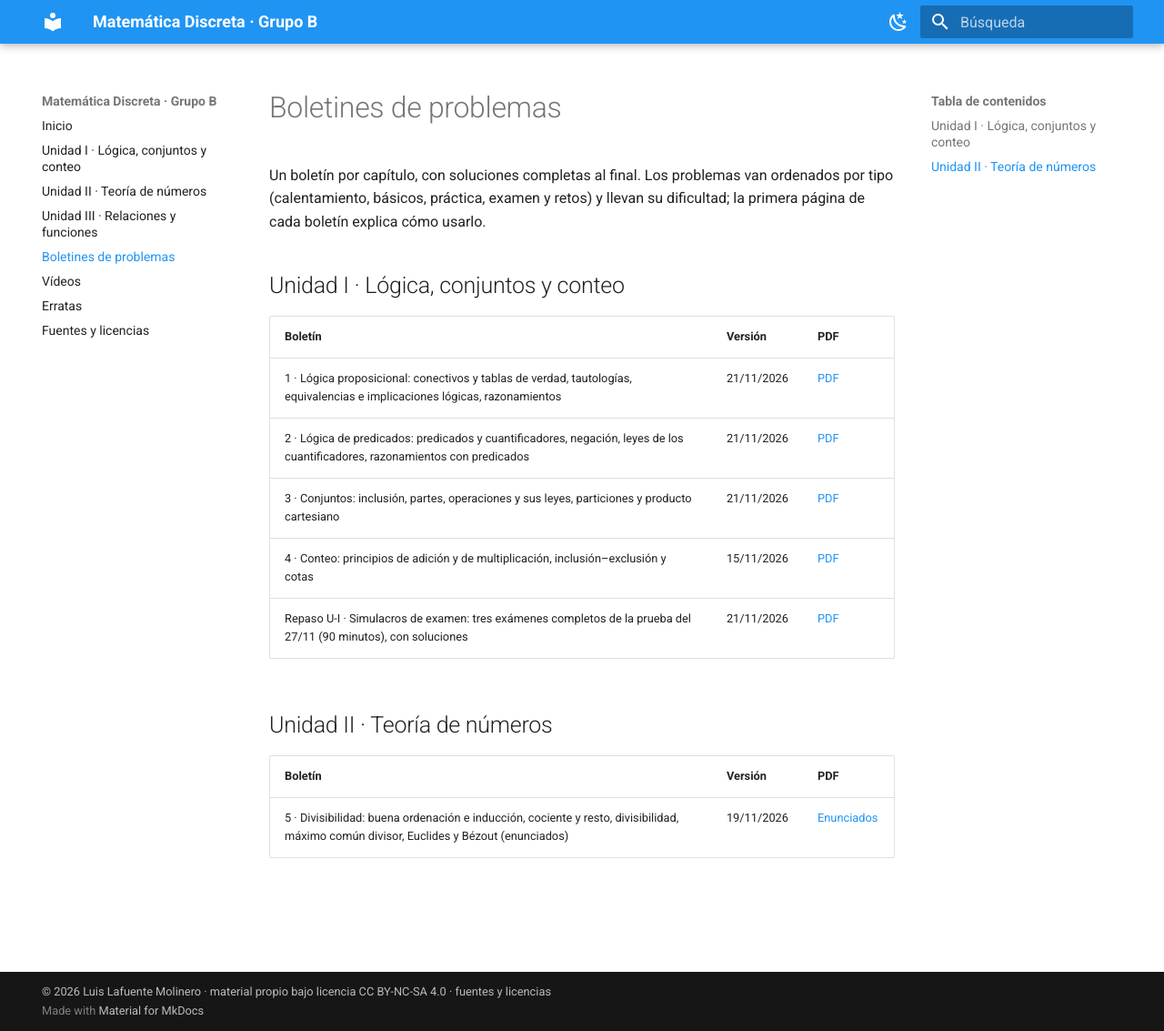
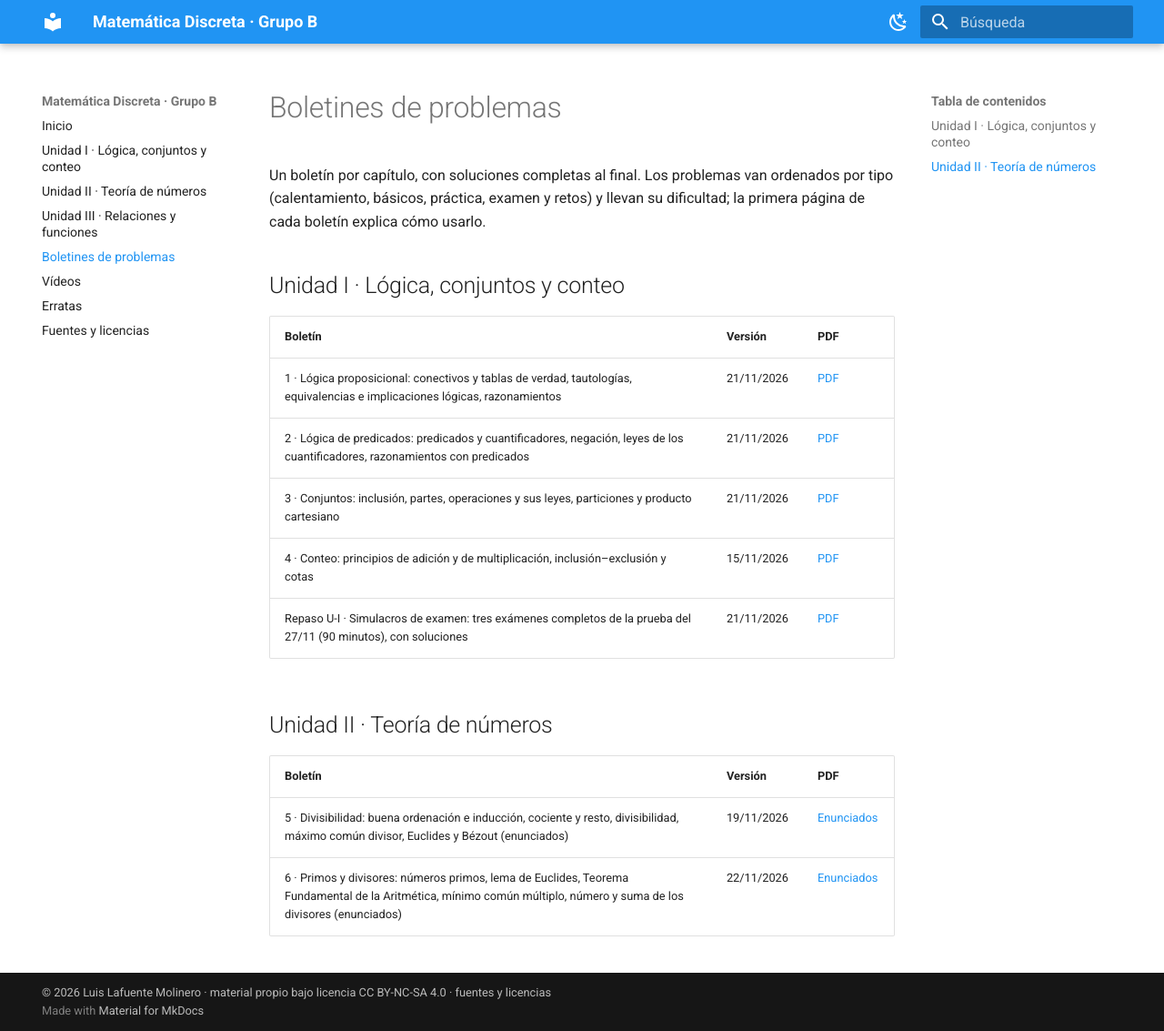
Before and after one commit to llafuent/md2627, an MkDocs documentation site: the page built from docs/boletines.md, in a window 1280 px wide and 1133 px high. Shown: the whole window at 91% size. Built offline with MkDocs 1.6.1 and Material for MkDocs 9.7.7, drawn with Linux system fonts in a browser that asks for light colours.

Commit message:
Publicar material: material/u2/boletinPrimosEnunciados.pdf, boletines.md

```diff
--- a/docs/boletines.md
+++ b/docs/boletines.md
@@ -18,3 +18,4 @@ básicos, práctica, examen y retos) y llevan su dificultad; la primera página
 | Boletín | Versión | PDF |
 |---|---|---|
 | 5 · Divisibilidad: buena ordenación e inducción, cociente y resto, divisibilidad, máximo común divisor, Euclides y Bézout (enunciados) | 19/11/2026 | [Enunciados](material/u2/boletinDivisibilidadEnunciados.pdf) |
+| 6 · Primos y divisores: números primos, lema de Euclides, Teorema Fundamental de la Aritmética, mínimo común múltiplo, número y suma de los divisores (enunciados) | 22/11/2026 | [Enunciados](material/u2/boletinPrimosEnunciados.pdf) |
```
Also changed, not shown: 1 other file.
